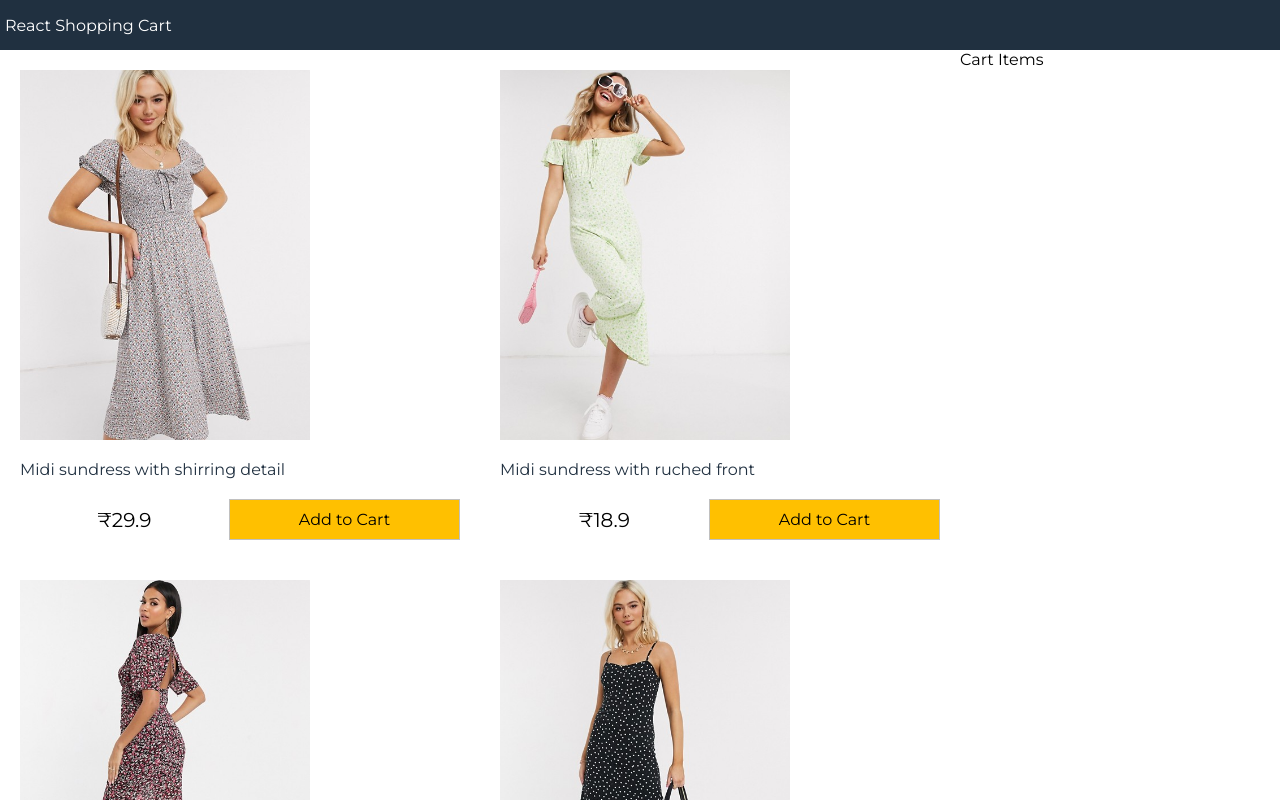
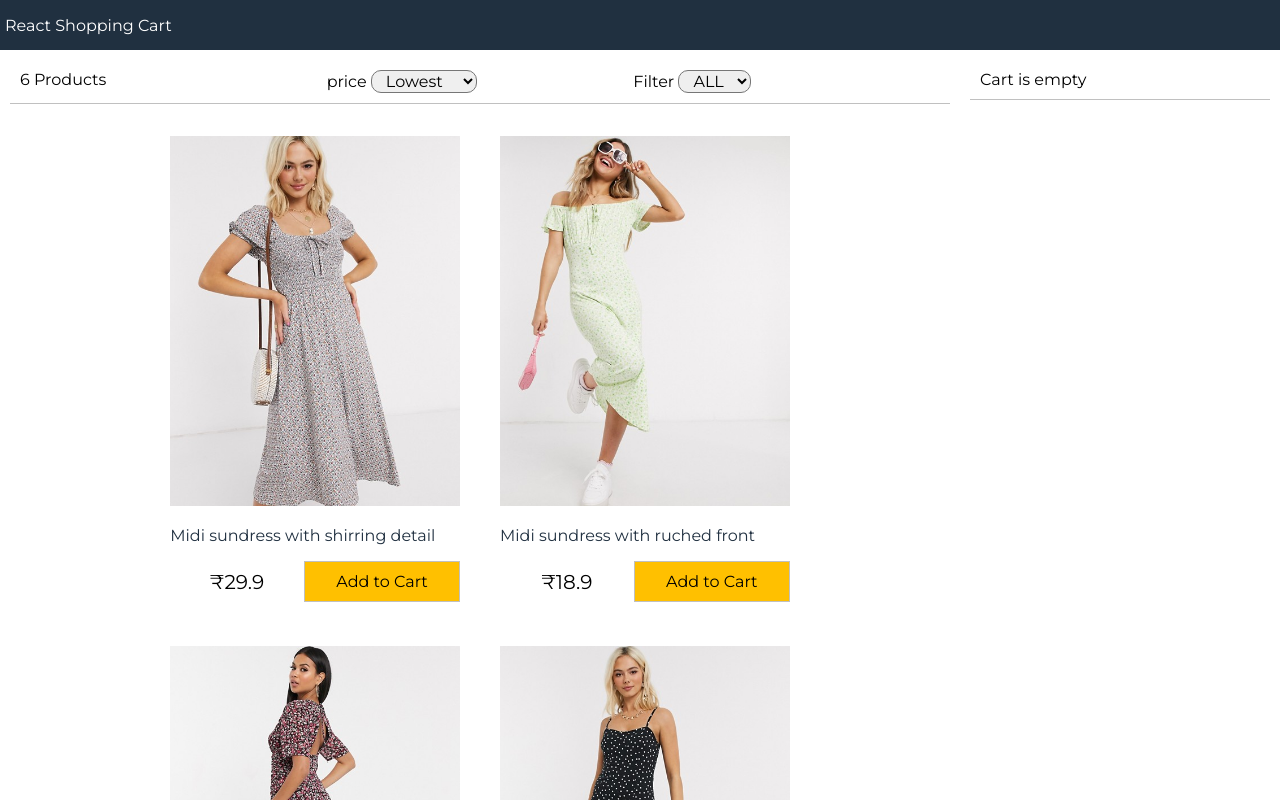
Before and after one commit to vishnu-vardhan-reddy/redux-project, a React (Create React App) app: page / in a window 1280 px wide. Shown: the top 800 px of the page. Built offline with nearby package versions, Linux system fonts and the light colour scheme.

Commit message:
added cart

```diff
--- a/src/App.js
+++ b/src/App.js
@@ -1,17 +1,79 @@
 // feature 1
 import React, { Component } from "react";
+import Filter from "./Components/Filter";
 import Products from "./Components/Products";
 import data from "./data.json";
+import Cart from "./Components/Cart";
 
 class App extends Component {
   constructor() {
     super();
     this.state = {
       products: data.products,
+      cartItems: [],
       size: "",
       sort: "",
     };
   }
+
+  removeFromCart = (item) => {
+    const cartItems = this.state.cartItems.slice();
+    this.setState({ cartItems: cartItems.filter((x) => x._id !== item._id) });
+  };
+
+  addToCart = (product) => {
+    const cartItems = this.state.cartItems.slice();
+    let alreadyInCart = false;
+    cartItems.forEach((item) => {
+      if (item._id === product._id) {
+        item.count++;
+        alreadyInCart = true;
+      }
+    });
+    if (!alreadyInCart) {
+      cartItems.push({ ...product, count: 1 });
+    }
+    this.setState({ cartItems });
+  };
+
+  sortProducts = (event) => {
+    const sort = event.target.value;
+    this.setState((state) => ({
+      sort: sort,
+      products: this.state.products
+        .slice()
+        .sort((a, b) =>
+          sort === "lowest"
+            ? a.price > b.price
+              ? 1
+              : -1
+            : sort === "highest"
+            ? a.price < b.price
+              ? 1
+              : -1
+            : a.id < b.id
+            ? 1
+            : -1
+        ),
+    }));
+  };
+
+  filterProducts = (event) => {
+    if (event.target.value === "") {
+      this.setState({
+        size: event.target.value,
+        products: data.products,
+      });
+    } else {
+      this.setState({
+        size: event.target.value,
+        products: data.products.filter(
+          (product) => product.availableSizes.indexOf(event.target.value) >= 0
+        ),
+      });
+    }
+  };
+
   render() {
     return (
       <div className="grid-container">
@@ -21,9 +83,24 @@ class App extends Component {
         <main>
           <div className="content">
             <div className="main">
-              <Products products={this.state.products} />
+              <Filter
+                count={this.state.products.length}
+                size={this.state.size}
+                sort={this.state.sort}
+                filterProducts={this.filterProducts}
+                sortProducts={this.sortProducts}
+              />
+              <Products
+                products={this.state.products}
+                addToCart={this.addToCart}
+              />
             </div>
-            <div className="sidebar">Cart Items</div>
+            <div className="sidebar">
+              <Cart
+                cartItems={this.state.cartItems}
+                removeFromCart={this.removeFromCart}
+              />
+            </div>
           </div>
         </main>
         <footer>All Rights Reserved</footer>
--- /dev/null
+++ b/src/Components/Cart.js
@@ -0,0 +1,58 @@
+import React, { Component } from "react";
+import formatCurrency from "./util";
+
+export default class Cart extends Component {
+  render() {
+    const { cartItems } = this.props;
+    return (
+      <>
+        <div>
+          {cartItems.length === 0 ? (
+            <div className="cart cart-header"> Cart is empty</div>
+          ) : (
+            <div className="cart cart-header">
+              You have {cartItems.length} items in the cart
+            </div>
+          )}
+          <div className="cart">
+            <ul className="cart-items">
+              {cartItems.map((item) => (
+                <li key={item.id}>
+                  <div>
+                    <img src={item.image} alt={item.title} />
+                  </div>
+                  <div>
+                    <div>{item.title}</div>
+                    <div className="right">
+                      {formatCurrency(item.price)} x {item.count}
+                      {"   "}
+                      <button
+                        className="button"
+                        onClick={() => this.props.removeFromCart(item)}
+                      >
+                        remove
+                      </button>
+                    </div>
+                  </div>
+                </li>
+              ))}
+            </ul>
+          </div>
+          {cartItems.length !== 0 && (
+            <div className="cart">
+              <div className="total">
+                <div>
+                  Total:{" "}
+                  {formatCurrency(
+                    cartItems.reduce((a, c) => a + c.price * c.count, 0)
+                  )}
+                </div>
+              </div>
+              <button className="button primary">Proceed</button>
+            </div>
+          )}
+        </div>
+      </>
+    );
+  }
+}
--- /dev/null
+++ b/src/Components/Filter.js
@@ -0,0 +1,30 @@
+import React, { Component } from "react";
+
+export default class Filter extends Component {
+  render() {
+    return (
+      <div className="filter">
+        <div className="filter-result">{this.props.count} Products</div>
+        <div className="filter-sort">
+          price {"  "}
+          <select value={this.props.sort} onChange={this.props.sortProducts}>
+            <option value="lowest">Lowest</option>
+            <option value="highest">Highest</option>
+          </select>
+        </div>
+        <div className="filter-size">
+          Filter {"  "}
+          <select value={this.props.size} onChange={this.props.filterProducts}>
+            <option value="">ALL</option>
+            <option value="XS">XS</option>
+            <option value="S">S</option>
+            <option value="M">M</option>
+            <option value="L">L</option>
+            <option value="XL">XL</option>
+            <option value="XXL">XXL</option>
+          </select>
+        </div>
+      </div>
+    );
+  }
+}
--- a/src/Components/Products.js
+++ b/src/Components/Products.js
@@ -15,7 +15,12 @@ export default class Products extends Component {
                 </a>
                 <div className="product-price">
                   <div>{formatCurrency(product.price)}</div>
-                  <button className="button primary">Add to Cart</button>
+                  <button
+                    onClick={() => this.props.addToCart(product)}
+                    className="button primary"
+                  >
+                    Add to Cart
+                  </button>
                 </div>
               </div>
             </li>
--- a/src/index.css
+++ b/src/index.css
@@ -77,7 +77,7 @@ header a {
 
 /* #products */
 
-.products > ul {
+.products ul {
   display: flex;
   flex-wrap: wrap;
   justify-content: center;
@@ -88,7 +88,6 @@ header a {
 }
 
 .products li {
-  flex: 1 1 29rem;
   height: 47rem;
   padding: 1rem;
   margin: 1rem;
@@ -97,7 +96,7 @@ header a {
 .product {
   display: flex;
   flex-direction: column;
-  justify-content: space-between;
+  justify-content: center;
   height: 100%;
 }
 
@@ -141,3 +140,80 @@ a {
   text-decoration: none;
   color: #203040;
 }
+
+/* Filter */
+
+.filter {
+  display: flex;
+  justify-content: space-between;
+  margin: 1rem;
+  padding: 1rem;
+  border-bottom: 0.1rem solid #c0c0c0;
+}
+
+.filter div {
+  flex: 1;
+}
+
+select {
+  padding: 0px 10px;
+  outline-width: 0;
+  border-radius: 10px;
+  cursor: pointer;
+}
+
+/* Cart */
+
+.cart {
+  padding: 1rem;
+  margin: 1rem;
+  display: flex;
+  align-items: center;
+}
+
+.cart-header {
+  border-bottom: 0.1rem solid #c0c0c0;
+}
+
+.cart-items {
+  margin: 0;
+  padding: 0;
+  width: 100%;
+  list-style-type: none;
+}
+
+.cart-items img {
+  width: 5rem;
+}
+
+.cart-items li {
+  display: flex;
+}
+
+.cart-items li div {
+  padding: 0.5rem;
+}
+
+.cart-items li div:last-child {
+  flex: 1;
+}
+
+.right {
+  text-align: right;
+}
+
+.total {
+  display: flex;
+  align-items: center;
+  justify-content: space-around;
+  width: 100%;
+}
+
+.total > div {
+  font-size: 2rem;
+}
+
+.total div,
+.total > button {
+  flex: 1;
+}
```
